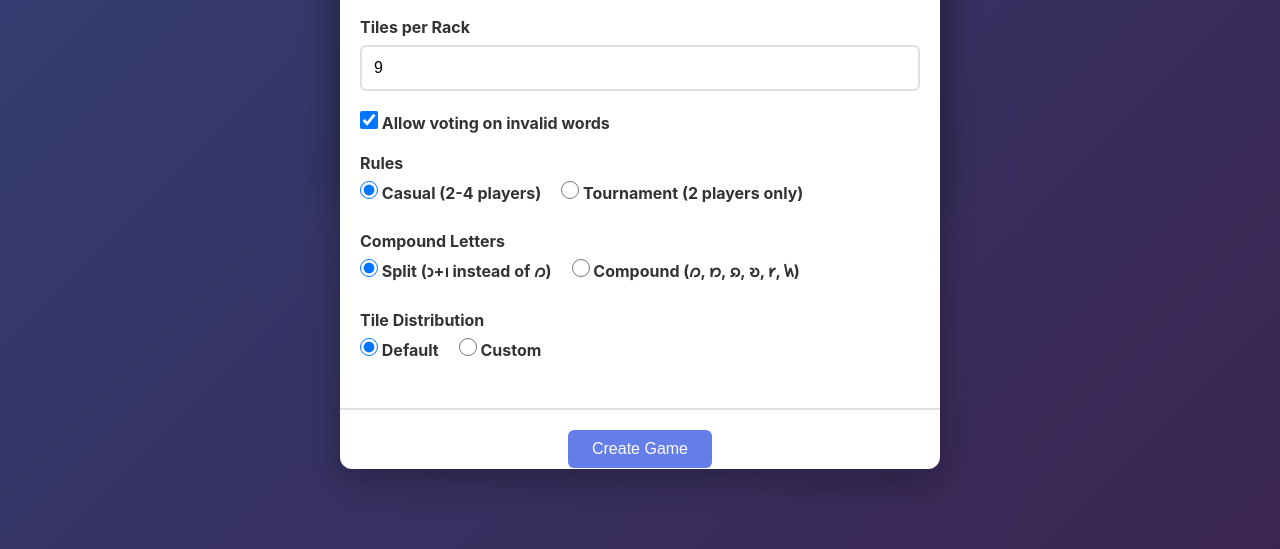
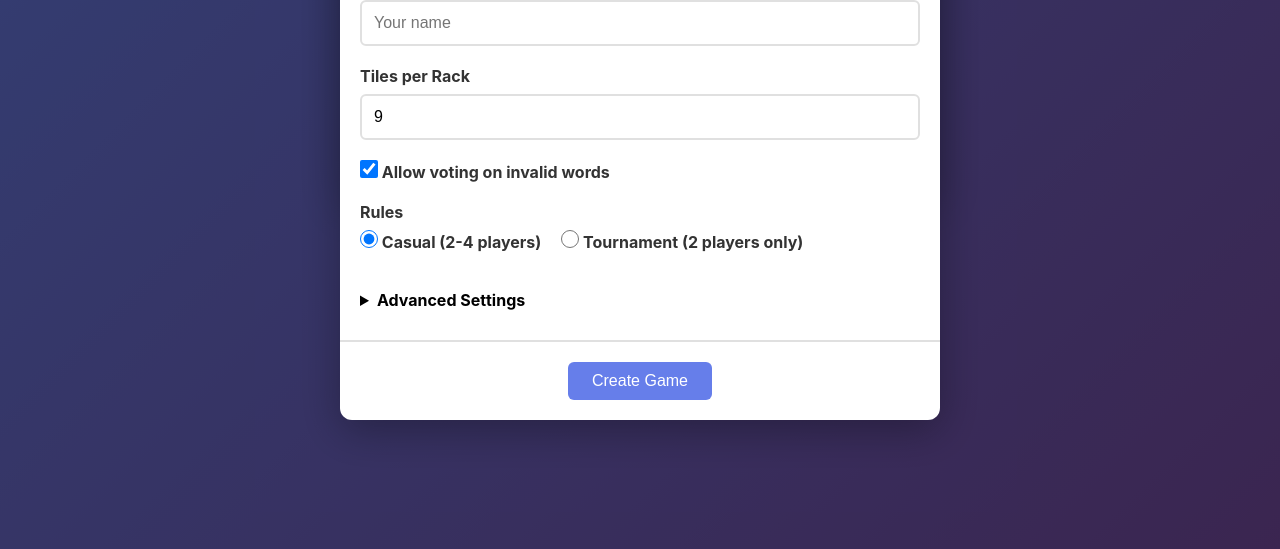
Before and after one commit to cozmic72/shcrabble, a website: page public/index.html in a window 1280 px wide. Both pictures are taken after a click on the button "Create Game". Shown: the part 251-800 px from the top of the page. Drawn offline with nearby package versions, Linux system fonts and the light colour scheme; no server answers; a web font is replaced by a local one.

Commit message:
Fix compound breakdown and add collapsible Advanced Settings
- Fix compound letter breakdown: 𐑩+𐑮 instead of incorrect 𐑮+𐑦
- Move Compound Letters and Tile Distribution settings under
  collapsible "Advanced Settings" section in Create Game dialog
- Improves UI by hiding advanced options until needed

🤖 Generated with [Claude Code](https://claude.com/claude-code)

Co-Authored-By: Claude <noreply@anthropic.com>

```diff
--- a/public/i18n/en.json
+++ b/public/i18n/en.json
@@ -94,6 +94,7 @@
   "ownershipTransferred": "Game ownership transferred to {name}",
   "rulesMenu": "Rules",
   "compoundLetters": "Compound Letters",
-  "splitCompounds": "Split (𐑮+𐑦 instead of 𐑼)",
-  "useCompounds": "Compound (𐑼, 𐑽, 𐑸, 𐑹, 𐑾, 𐑿)"
+  "splitCompounds": "Split (𐑩+𐑮 instead of 𐑼)",
+  "useCompounds": "Compound (𐑼, 𐑽, 𐑸, 𐑹, 𐑾, 𐑿)",
+  "advancedSettings": "Advanced Settings"
 }
--- a/public/i18n/shaw.json
+++ b/public/i18n/shaw.json
@@ -94,6 +94,7 @@
   "ownershipTransferred": "𐑜𐑱𐑥 𐑴𐑯𐑼𐑖𐑦𐑐 𐑑𐑮𐑨𐑯𐑕𐑓𐑻𐑛 𐑑 {name}",
   "rulesMenu": "𐑮𐑵𐑤𐑟",
   "compoundLetters": "𐑒𐑪𐑥𐑐𐑬𐑯𐑛 𐑤𐑧𐑑𐑼𐑟",
-  "splitCompounds": "𐑕𐑐𐑤𐑦𐑑 (𐑮+𐑦 𐑦𐑯𐑕𐑑𐑧𐑛 𐑝 𐑼)",
-  "useCompounds": "𐑒𐑪𐑥𐑐𐑬𐑯𐑛 (𐑼, 𐑽, 𐑸, 𐑹, 𐑾, 𐑿)"
+  "splitCompounds": "𐑕𐑐𐑤𐑦𐑑 (𐑩+𐑮 𐑦𐑯𐑕𐑑𐑧𐑛 𐑝 𐑼)",
+  "useCompounds": "𐑒𐑪𐑥𐑐𐑬𐑯𐑛 (𐑼, 𐑽, 𐑸, 𐑹, 𐑾, 𐑿)",
+  "advancedSettings": "𐑩𐑛𐑝𐑭𐑯𐑕𐑑 𐑕𐑧𐑑𐑦𐑙𐑟"
 }
--- a/public/index.html
+++ b/public/index.html
@@ -224,12 +224,16 @@
             </label>
           </div>
         </div>
+
+        <details style="margin-top: 15px;">
+          <summary style="cursor: pointer; font-weight: bold; padding: 10px 0;" data-i18n="advancedSettings">Advanced Settings</summary>
+          <div style="margin-top: 10px;">
             <div class="setting-item">
               <label data-i18n="compoundLetters">Compound Letters</label>
               <div style="display: flex; gap: 20px; margin-top: 5px;">
                 <label class="radio-label">
                   <input type="radio" name="use-compounds" value="split" checked>
-              <span data-i18n="splitCompounds">Split (𐑮+𐑦 instead of 𐑼)</span>
+                  <span data-i18n="splitCompounds">Split (𐑩+𐑮 instead of 𐑼)</span>
                 </label>
                 <label class="radio-label">
                   <input type="radio" name="use-compounds" value="compound">
@@ -251,6 +255,8 @@
               </div>
               <button id="edit-tiles-btn" style="margin-top: 10px; display: none;">Edit Tile Distribution</button>
             </div>
+          </div>
+        </details>
       </div>
       <div class="dialog-footer">
         <button id="create-game-confirm-btn" class="primary-btn">Create Game</button>
```
Lines whose indentation alone changed are shown as unchanged.
